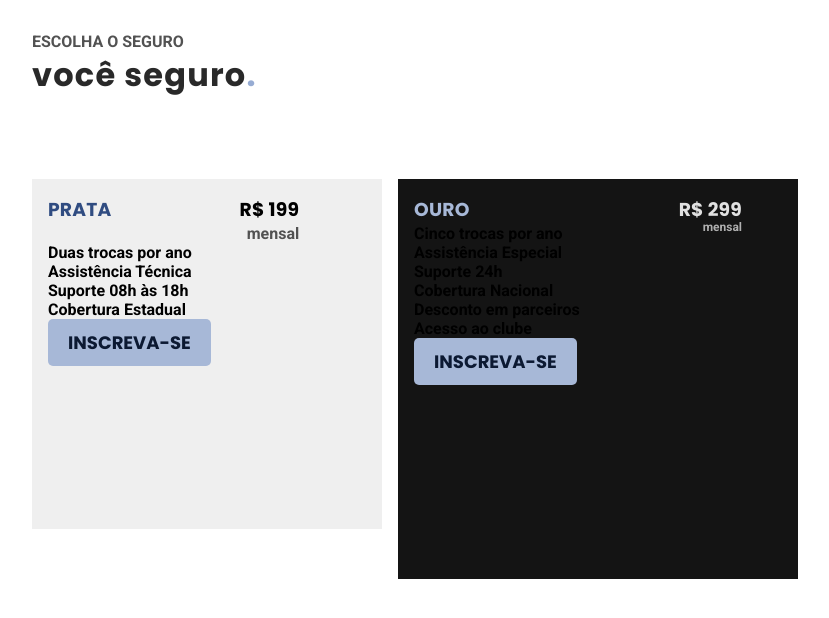
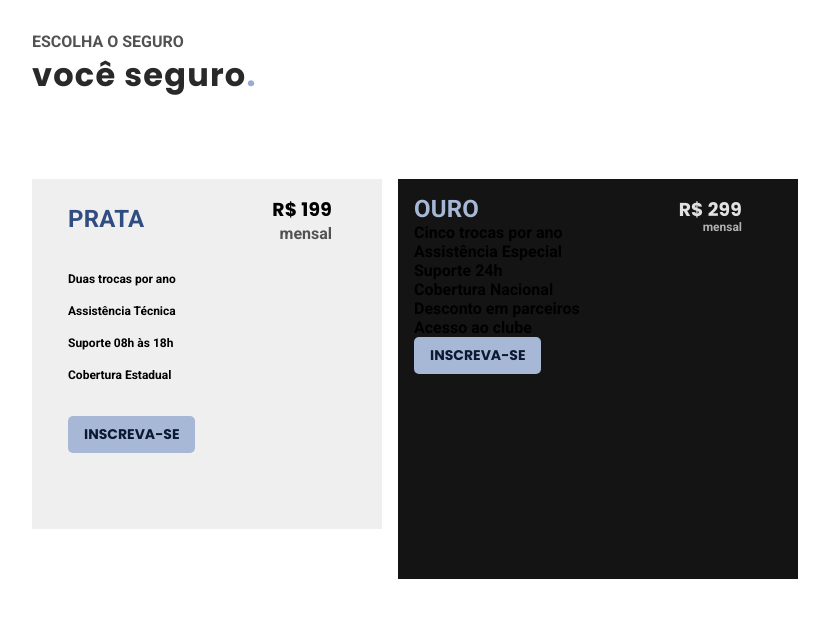
Before and after one commit to GustavoRMendes/next-bike, a Next.js app: page / in a window 1280 px wide. Shown: the top 618 px of the page, without its empty margins (0-829 px from the left). Built offline with nearby package versions, Linux system fonts and the light colour scheme.

Commit message:
list silver

```diff
--- a/src/app/globals.css
+++ b/src/app/globals.css
@@ -11,10 +11,6 @@ body {
   padding: 1rem;
 }
 
-a {
-  color: inherit;
-  text-decoration: none;
-}
 
 h1 {
   color: #292929;
@@ -52,23 +48,40 @@ main {
 }
 .titlePrata {
   color: #304c81;
+  font-size: 1.5rem;
+  font-weight: 600;
+  font-family: var(--font-body);
+  margin: 10px 0 0 20px;
 }
 .titleOuro {
   color: #a7b8d7;
+  font-size: 1.5rem;
+  font-weight: 600;
+  font-family: var(--font-body);
 }
 
 ul {
   list-style-type: none;
 }
 
+.lista-prata{
+  line-height: 2rem;
+  font-size: 12px;
+  font-family: var(--font-body);
+  margin: 20px 0 20px 20px;
+}
+.buttonPrata{
+  margin: 5px 0 0px 20px ;
+}
+
 button {
-  padding: 10px 20px;
+  padding: 8px 16px;
   font-family: var(--font-title);
-  font-size: 18px;
+  font-size: 14px;
   background-color: #a7b8d7;
   border: none;
   border-radius: 5px;
-  font-weight: 700;
+  font-weight: 600;
   color: #0c1932;
   cursor: pointer;
 }
--- a/src/app/page.tsx
+++ b/src/app/page.tsx
@@ -16,16 +16,18 @@ export default function Home () {
             </div>
           </div>
           <div className='section'>
-            <ul>
+            <ul className='lista-prata'>
               <li>Duas trocas por ano</li>
               <li>Assistência Técnica</li>
               <li>Suporte 08h às 18h</li>
               <li>Cobertura Estadual</li>
             </ul>
-            <button>INSCREVA-SE</button>
+            <button className='buttonPrata'>INSCREVA-SE</button>
           </div>
         </div>
 
+
+        {/* OURO */}
         <div className='ouro'>
           <div className='priceTitle' style={{ position: "relative" }}>
             <h3 className='titleOuro'>OURO</h3>
```
